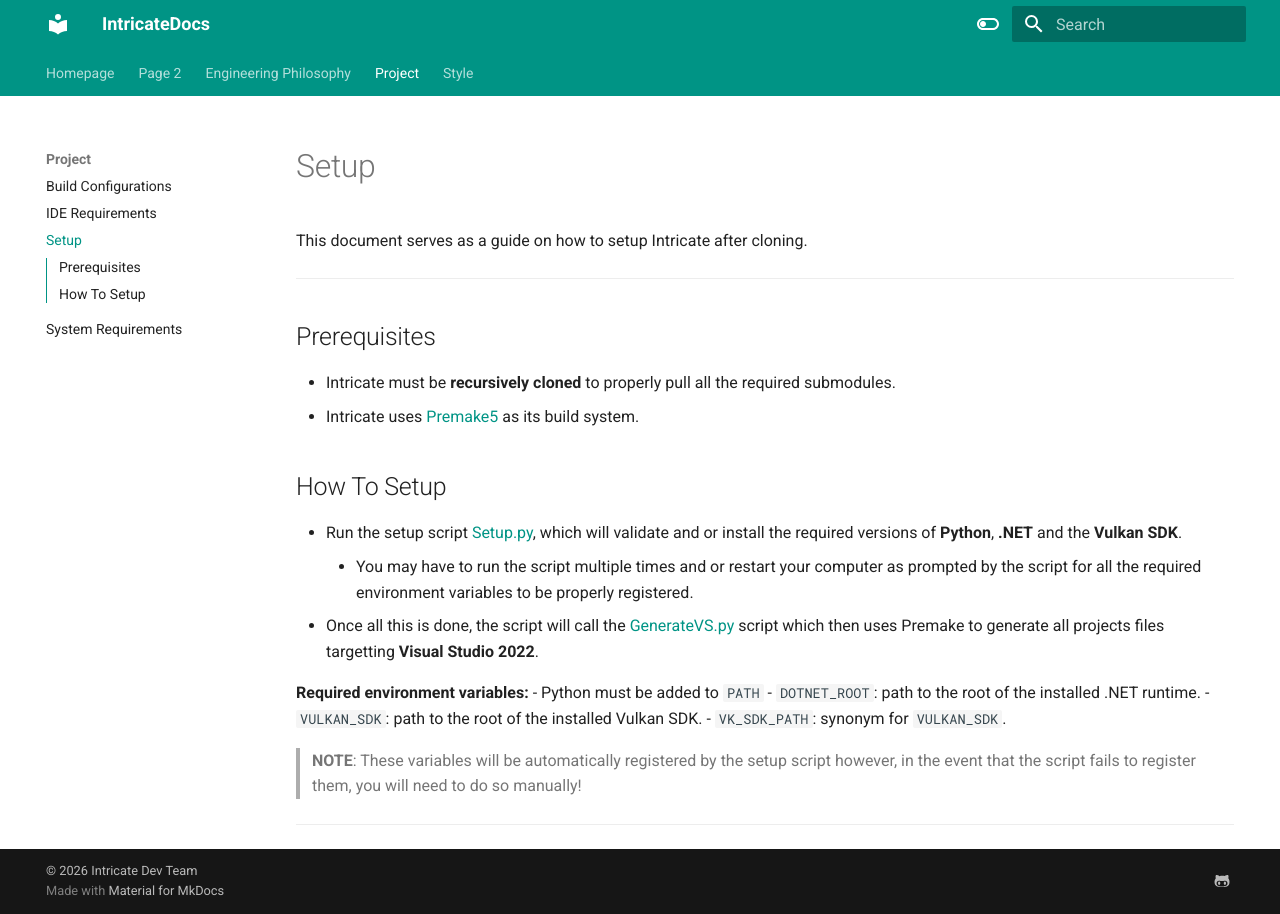
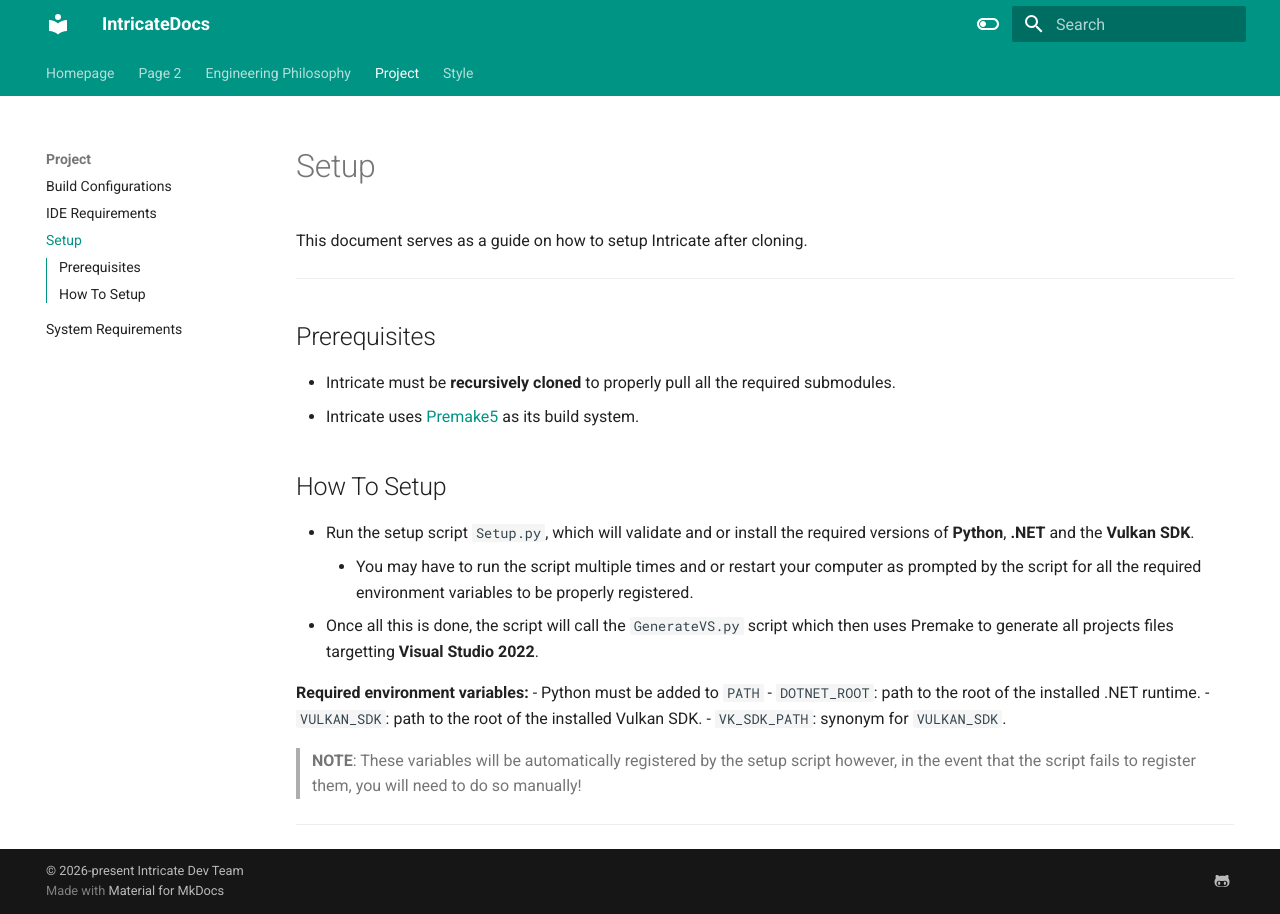
Before and after one commit to Intricate-Dev-Team/IntricateEngineDocs, an MkDocs documentation site: the page built from docs/project/setup.md, in a window 1280 px wide. Built offline with MkDocs 1.6.1 and Material for MkDocs 9.7.7, drawn with Linux system fonts in a browser that asks for light colours.

Commit message:
Zero warnings

```diff
--- a/docs/project/setup.md
+++ b/docs/project/setup.md
@@ -10,9 +10,9 @@
 - Intricate uses [Premake5](https://premake.github.io/) as its build system.
 
 ## How To Setup
-- Run the setup script [Setup.py](../../Scripts/Setup.py), which will validate and or install the required versions of **Python**, **.NET** and the **Vulkan SDK**.
+- Run the setup script `Setup.py`, which will validate and or install the required versions of **Python**, **.NET** and the **Vulkan SDK**.
     - You may have to run the script multiple times and or restart your computer as prompted by the script for all the required environment variables to be properly registered.
-- Once all this is done, the script will call the [GenerateVS.py](../../Scripts/GenerateVS.py) script which then uses Premake to generate all projects files targetting **Visual Studio 2022**.
+- Once all this is done, the script will call the `GenerateVS.py` script which then uses Premake to generate all projects files targetting **Visual Studio 2022**.
 
 **Required environment variables:**
 - Python must be added to `PATH`
--- a/mkdocs.yml
+++ b/mkdocs.yml
@@ -1,7 +1,10 @@
 site_name: IntricateDocs
 site_url: https://intricate-dev-team.github.io/IntricateDocs/
+
 theme:
   name: material
+  language: en
+
   features:
     - navigation.tabs
     - navigation.sections
@@ -12,7 +15,7 @@
     - content.tabs.link
     - content.code.annotation
     - content.code.copy
-  language: en
+
   palette:
     - scheme: default
       toggle:
@@ -20,6 +23,7 @@
         name: Switch to dark mode
       primary: teal
       accent: purple
+
     - scheme: slate
       toggle:
         icon: material/toggle-switch
@@ -50,8 +54,8 @@
   - pymdownx.mark
   - attr_list
   - pymdownx.emoji:
-      emoji_index: !!python/name:materialx.emoji.twemoji
-      emoji_generator: !!python/name:materialx.emoji.to_svg
+      emoji_index: !!python/name:material.extensions.emoji.twemoji
+      emoji_generator: !!python/name:material.extensions.emoji.to_svg
 
 # nav:
 #   - Home: index.md
@@ -67,6 +71,6 @@
 #       - C# Style Guide: style/csharp-style.md
 #       - Naming Conventions: style/naming-conventions.md
 #   - Philosophy: philosophy.md
-#
+
 copyright: |
-  &copy; 2026 <a href="https://github.com/Intricate-Dev-Team" target="_blank" rel="noopener">Intricate Dev Team</a>
+  &copy; 2026-present <a href="https://github.com/Intricate-Dev-Team" target="_blank" rel="noopener">Intricate Dev Team</a>
```
